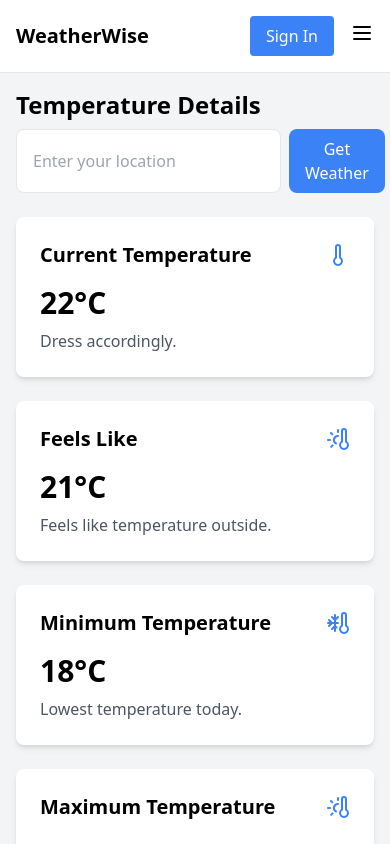
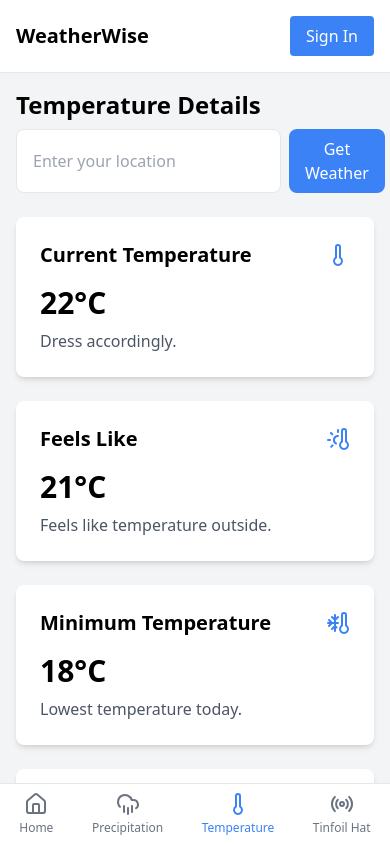
Before and after one commit to Quantumcode9/water-wars, a Next.js app: page /temperature in a window 390 px wide. Built offline with nearby package versions, Linux system fonts and the light colour scheme; no server answers.

Commit message:
added bottom menu and new env vars

```diff
--- a/src/app/layout.tsx
+++ b/src/app/layout.tsx
@@ -15,7 +15,7 @@ export default async function RootLayout({
   const session = await getServerSession(authOptions);
 
   return (
-    <html lang="on">
+    <html lang="en">
       <body>
         <Providers session={session}>
           <div className="flex h-screen bg-gray-100">
@@ -26,21 +26,19 @@ export default async function RootLayout({
 
             {/* Main content */}
             <div className="flex-1 flex flex-col overflow-hidden">
-              {/* Mobile header */}
+              {/* Header */}
               <header className="flex items-center justify-between p-4 bg-white border-b">
                 <h1 className="text-xl font-semibold">WeatherWise</h1>
-                <div className="flex items-center">
-                  <AuthControl />
-                  <div className="lg:hidden ml-4">
-                    <MobileMenu />
-                  </div>
-                </div>
+                <AuthControl />
               </header>
 
               {/* Page content */}
-              <main className="flex-1 overflow-x-hidden overflow-y-auto bg-gray-100 p-4">
+              <main className="flex-1 overflow-x-hidden overflow-y-auto bg-gray-100 p-4 pb-16 lg:pb-4">
                 {children}
               </main>
+
+              {/* Mobile bottom navigation */}
+              <MobileMenu />
             </div>
           </div>
         </Providers>
--- a/src/app/page.tsx
+++ b/src/app/page.tsx
@@ -66,7 +66,7 @@ const Dashboard = () => {
   // };
 
   return (
-    <div className="space-y-6">
+    <div className="space-y-6 pb-16 lg:pb-0">
       <div className="mb-6">
         <h1 className="text-2xl font-bold mb-2">Weather Dashboard</h1>
         <div className="flex space-x-2">
--- a/src/components/MobileMenu.tsx
+++ b/src/components/MobileMenu.tsx
@@ -1,38 +1,33 @@
 'use client';
 
-import React, { useState } from 'react';
-import { Menu, X } from 'lucide-react';
+import React from 'react';
 import Link from 'next/link';
+import { Home, CloudRain, Thermometer, Radio } from 'lucide-react';
+import { usePathname } from 'next/navigation';
 
 const MobileMenu = () => {
-  const [isOpen, setIsOpen] = useState(false);
+  const pathname = usePathname();
+
+  const navItems = [
+    { href: '/', icon: Home, label: 'Home' },
+    { href: '/precipitation', icon: CloudRain, label: 'Precipitation' },
+    { href: '/temperature', icon: Thermometer, label: 'Temperature' },
+    { href: '/tinfoil-hat', icon: Radio, label: 'Tinfoil Hat' },
+  ];
 
   return (
-    <>
-      <button onClick={() => setIsOpen(!isOpen)} className="lg:hidden">
-        {isOpen ? <X size={24} /> : <Menu size={24} />}
-      </button>
-
-      {isOpen && (
-        <div className="fixed inset-0 z-50 lg:hidden">
-          <div className="fixed inset-0 bg-gray-800 opacity-25" onClick={() => setIsOpen(false)}></div>
-          <nav className="relative z-10 px-8 py-4 bg-white w-64 h-full">
-            <div className="flex items-center justify-between mb-4">
-              <h1 className="text-xl font-semibold">WeatherWise</h1>
-              <button onClick={() => setIsOpen(false)}>
-                <X size={24} />
-              </button>
-            </div>
-            <ul className="space-y-2">
-              <li><Link href="/" className="block py-2" onClick={() => setIsOpen(false)}>Dashboard</Link></li>
-              <li><Link href="/precipitation" className="block py-2" onClick={() => setIsOpen(false)}>Precipitation</Link></li>
-              <li><Link href="/temperature" className="block py-2" onClick={() => setIsOpen(false)}>Temperature</Link></li>
-              <li><Link href="/tinfoil-hat" className="block py-2" onClick={() => setIsOpen(false)}>Tinfoil Hat</Link></li>
-            </ul>
-          </nav>
-        </div>
-      )}
-    </>
+    <nav className="fixed bottom-0 left-0 right-0 bg-white border-t border-gray-200 lg:hidden">
+      <ul className="flex justify-around">
+        {navItems.map((item) => (
+          <li key={item.href}>
+            <Link href={item.href} className={`flex flex-col items-center p-2 ${pathname === item.href ? 'text-blue-500' : 'text-gray-500'}`}>
+              <item.icon size={24} />
+              <span className="text-xs mt-1">{item.label}</span>
+            </Link>
+          </li>
+        ))}
+      </ul>
+    </nav>
   );
 };
 
```
